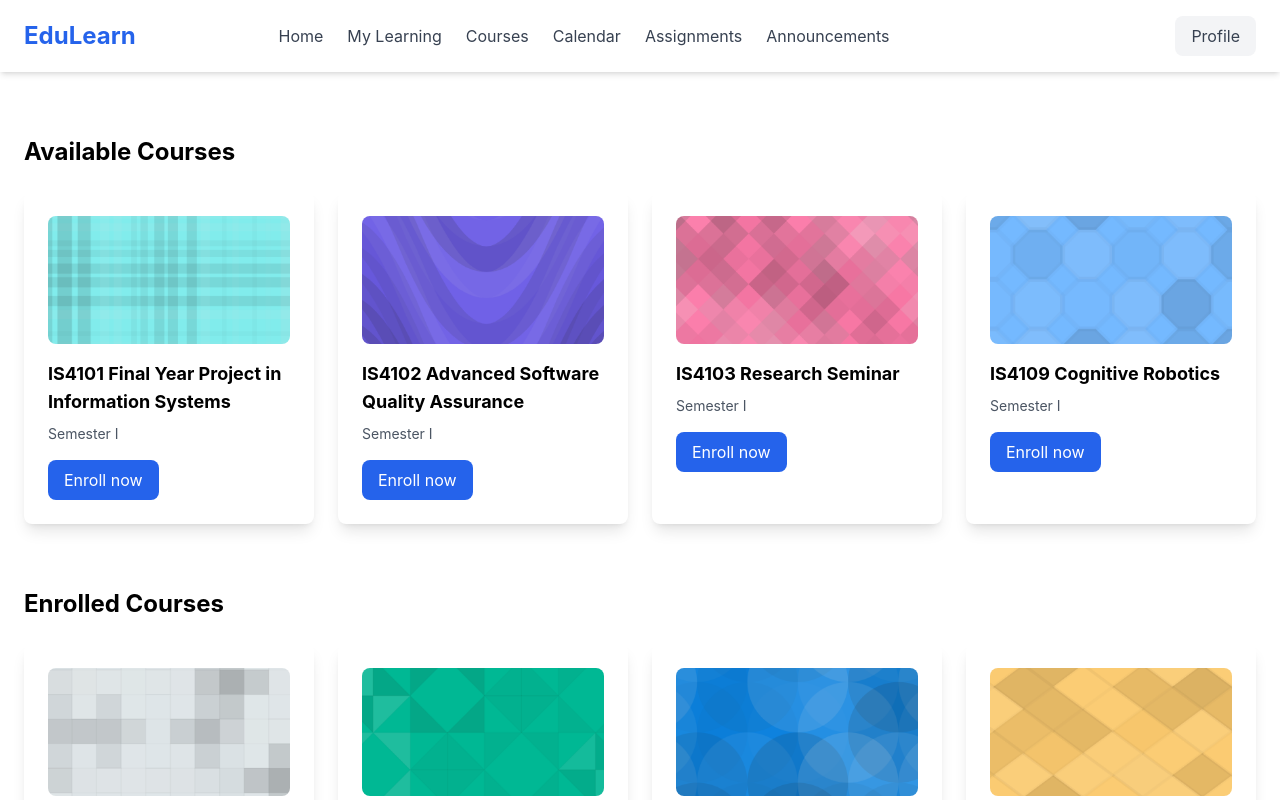
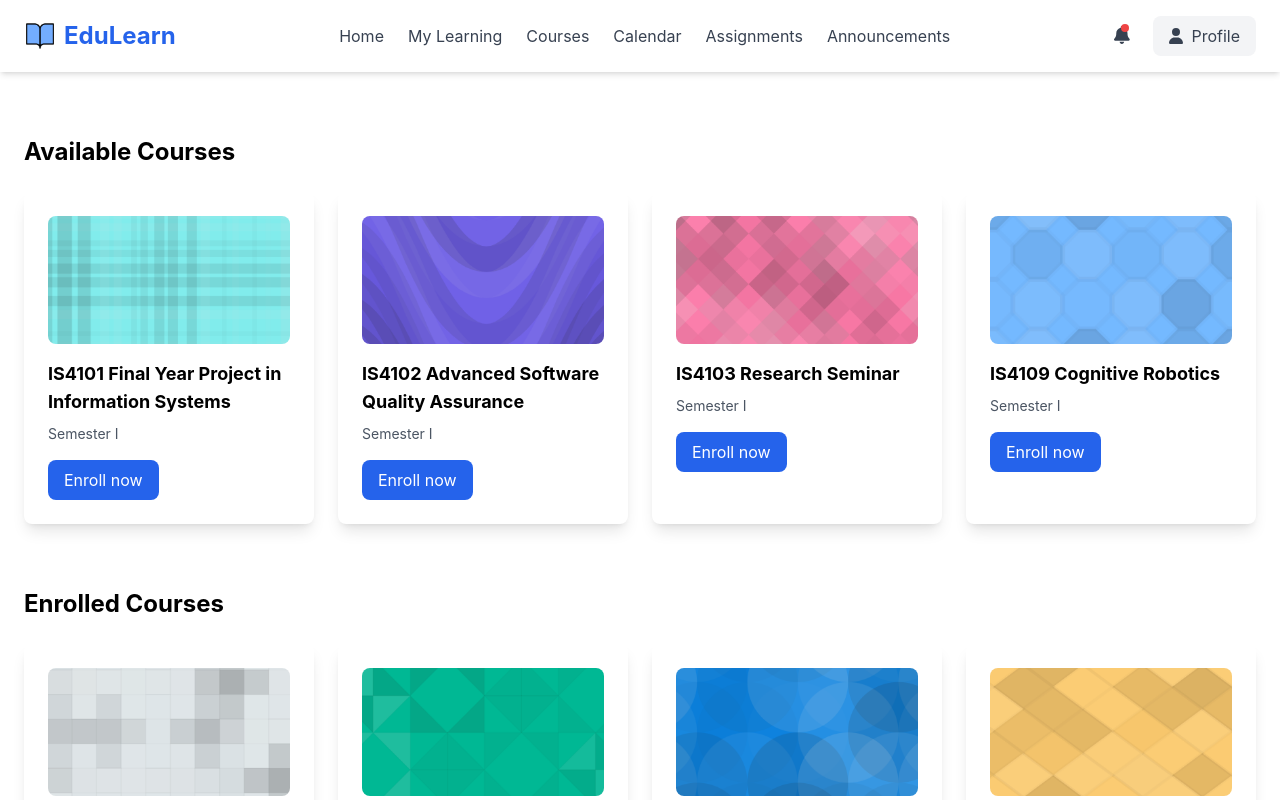
Before and after one commit to michellenikeetha/base_lms, a React (Create React App) app: page /courses in a window 1280 px wide. Shown: the top 800 px of the page. Built offline with nearby package versions, Linux system fonts and the light colour scheme.

Commit message:
notification dropdown

```diff
--- a/package.json
+++ b/package.json
@@ -3,6 +3,9 @@
   "version": "0.1.0",
   "private": true,
   "dependencies": {
+    "@fortawesome/fontawesome-svg-core": "^6.6.0",
+    "@fortawesome/free-solid-svg-icons": "^6.6.0",
+    "@fortawesome/react-fontawesome": "^0.2.2",
     "@testing-library/jest-dom": "^5.17.0",
     "@testing-library/react": "^13.4.0",
     "@testing-library/user-event": "^13.5.0",
--- a/src/components/SignedInNavbar.jsx
+++ b/src/components/SignedInNavbar.jsx
@@ -1,15 +1,28 @@
-// components/Navbar.js
-import React from 'react';
+import React, { useState } from 'react';
 import { Link } from 'react-router-dom';
+import logo from '../assets/logo.png';
+import { FontAwesomeIcon } from '@fortawesome/react-fontawesome';
+import { faBell, faComment, faCheckCircle, faFlag, faPlus, faUser } from '@fortawesome/free-solid-svg-icons';
 
-const Navbar = ({ showDropdown, setShowDropdown }) => {
+const Navbar = () => {
+  const [showDropdown, setShowDropdown] = useState(false);
+
+  // Example notifications data
+  const notifications = [
+    { id: 1, icon: faComment, text: "Selena comments on your posts about Algorithm tasks", time: "20 minutes ago", color: "text-blue-600" },
+    { id: 2, icon: faCheckCircle, text: "Well done! You have submitted your tasks of JavaScript 1", time: "Yesterday", color: "text-green-600" },
+    { id: 3, icon: faFlag, text: "Your task is overdue for 13 hours and 25 minutes", time: "23 August 2024", color: "text-red-600" },
+    { id: 4, icon: faPlus, text: "Mr. Dika added a new quiz and tasks on the PHP course", time: "28 September 2024", color: "text-yellow-600" },
+  ];
+
   return (
-    <nav className="bg-white shadow-md py-4">
+    <nav className="bg-white shadow-md py-4 relative">
       <div className="container mx-auto flex justify-between items-center px-6">
-        {/* Logo */}
-        <div className="text-2xl font-bold text-blue-600">EduLearn</div>
+        <div className="flex items-center space-x-2">
+          <img src={logo} alt="Logo" className="w-8 h-8" />
+          <span className="text-2xl font-bold text-blue-600">EduLearn</span>
+        </div>
 
-        {/* Links */}
         <div className="flex space-x-6">
           <Link to="/" className="text-gray-700 hover:text-blue-600">Home</Link>
           <Link to="/my-learning" className="text-gray-700 hover:text-blue-600">My Learning</Link>
@@ -19,18 +32,38 @@ const Navbar = ({ showDropdown, setShowDropdown }) => {
           <Link to="/announcements" className="text-gray-700 hover:text-blue-600">Announcements</Link>
         </div>
 
-        <button
+        <div className="flex space-x-6 items-center relative">
+          <button
             onClick={() => setShowDropdown(!showDropdown)}
             className="relative"
           >
-            <i className="fas fa-bell"></i>
-            {showDropdown && (
-              <span className="absolute top-0 right-0 h-2 w-2 bg-red-500 rounded-full"></span>
-            )}
+            <FontAwesomeIcon icon={faBell} className="text-gray-700 text-lg" />
+            <span className="absolute top-0 right-0 h-2 w-2 bg-red-500 rounded-full"></span>
           </button>
-        {/* Profile */}
-        <div className="flex space-x-4">
-          <Link to="/profile" className="bg-gray-100 text-gray-700 py-2 px-4 rounded-lg">Profile</Link>
+
+          {showDropdown && (
+            <div className="absolute right-0 mt-20 w-80 bg-white shadow-lg rounded-lg z-50">
+              <div className="p-4">
+                {notifications.map((notification) => (
+                  <div key={notification.id} className="flex items-start space-x-4 mb-4">
+                    <FontAwesomeIcon
+                      icon={notification.icon}
+                      className={`${notification.color} text-lg flex-shrink-0`}
+                    />
+                    <div>
+                      <p className="text-gray-700 text-sm">{notification.text}</p>
+                      <p className="text-gray-400 text-xs">{notification.time}</p>
+                    </div>
+                  </div>
+                ))}
+              </div>
+            </div>
+          )}
+
+          <Link to="/profile" className="bg-gray-100 text-gray-700 py-2 px-4 rounded-lg flex items-center space-x-2">
+            <FontAwesomeIcon icon={faUser} className="text-gray-700" />
+            <span>Profile</span>
+          </Link>
         </div>
       </div>
     </nav>
```
Also changed, not shown: 1 other file (tests, documents, lock files or other folders).
